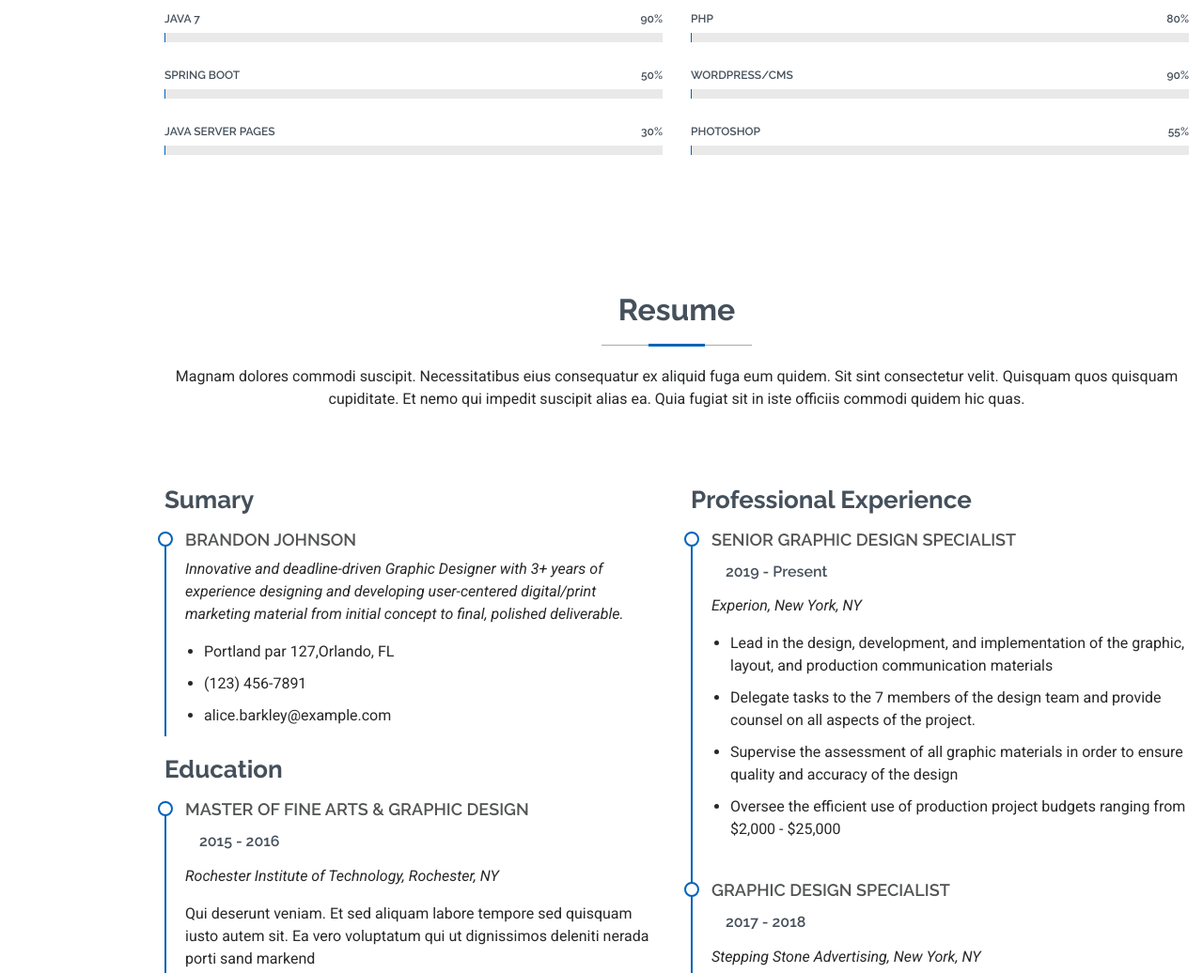
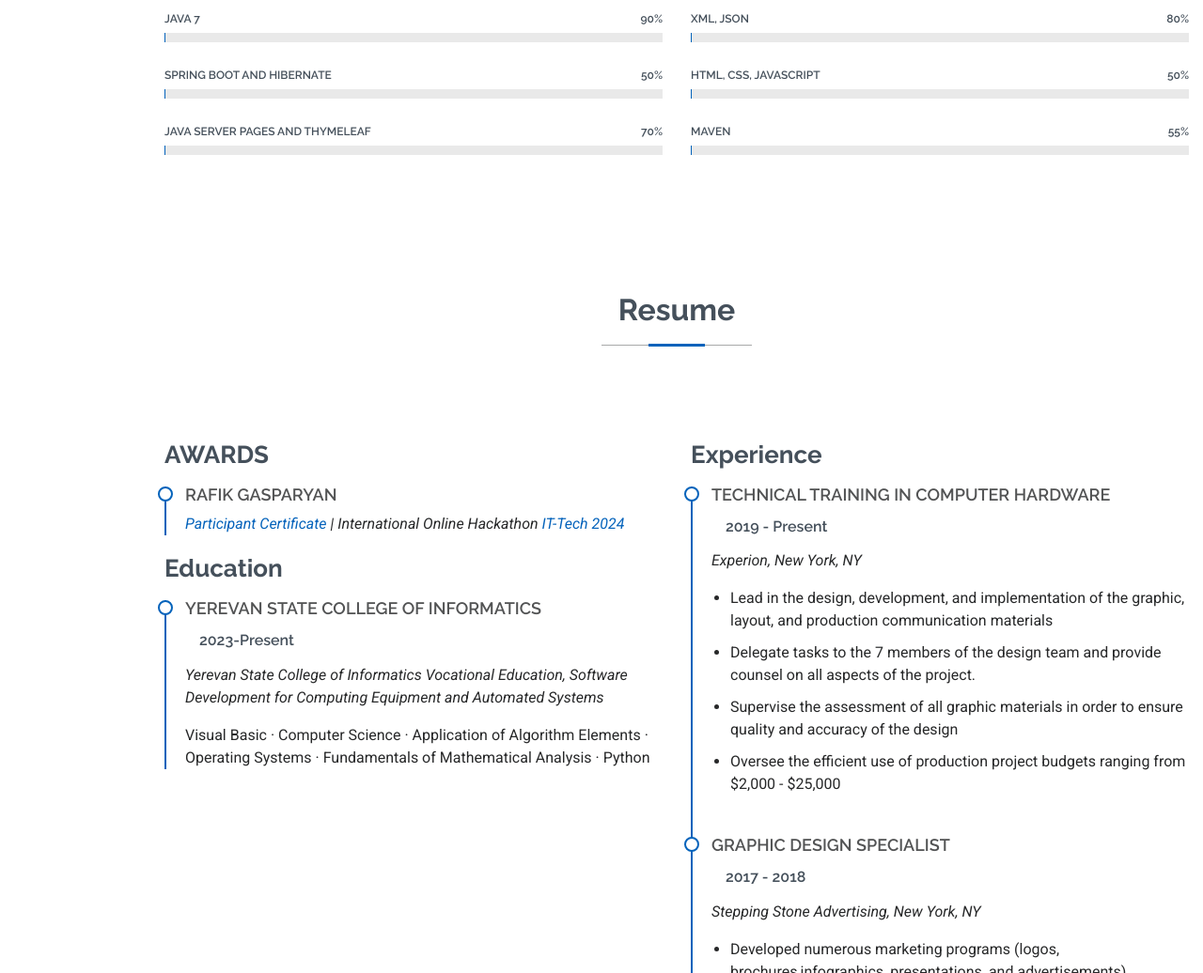
Before and after one commit to rafgasparyann/rafgasparyan.github.io, a plain HTML site: page index.html in a window 1280 px wide. Shown: the part 1640-2676 px from the top of the page at 94% size. Drawn offline with nearby package versions, Linux system fonts and the light colour scheme; a script that the page names is missing.

Commit message:
some changes

```diff
--- a/index.html
+++ b/index.html
@@ -208,7 +208,7 @@
                     </div><!-- End Skills Item -->
 
                     <div class="progress">
-                        <span class="skill"><span>Spring Boot</span> <i class="val">50%</i></span>
+                        <span class="skill"><span>Spring Boot and Hibernate</span> <i class="val">50%</i></span>
                         <div class="progress-bar-wrap">
                             <div class="progress-bar" role="progressbar" aria-valuenow="50" aria-valuemin="0"
                                  aria-valuemax="100"></div>
@@ -216,9 +216,9 @@
                     </div><!-- End Skills Item -->
 
                     <div class="progress">
-                        <span class="skill"><span>Java Server Pages</span> <i class="val">30%</i></span>
+                        <span class="skill"><span>Java Server Pages and Thymeleaf</span> <i class="val">70%</i></span>
                         <div class="progress-bar-wrap">
-                            <div class="progress-bar" role="progressbar" aria-valuenow="75" aria-valuemin="0"
+                            <div class="progress-bar" role="progressbar" aria-valuenow="70" aria-valuemin="0"
                                  aria-valuemax="100"></div>
                         </div>
                     </div><!-- End Skills Item -->
@@ -228,7 +228,7 @@
                 <div class="col-lg-6">
 
                     <div class="progress">
-                        <span class="skill"><span>PHP</span> <i class="val">80%</i></span>
+                        <span class="skill"><span>XML, JSON</span> <i class="val">80%</i></span>
                         <div class="progress-bar-wrap">
                             <div class="progress-bar" role="progressbar" aria-valuenow="80" aria-valuemin="0"
                                  aria-valuemax="100"></div>
@@ -236,17 +236,17 @@
                     </div><!-- End Skills Item -->
 
                     <div class="progress">
-                        <span class="skill"><span>WordPress/CMS</span> <i class="val">90%</i></span>
+                        <span class="skill"><span>HTML, CSS, JavaScript</span> <i class="val">50%</i></span>
                         <div class="progress-bar-wrap">
-                            <div class="progress-bar" role="progressbar" aria-valuenow="90" aria-valuemin="0"
+                            <div class="progress-bar" role="progressbar" aria-valuenow="50" aria-valuemin="0"
                                  aria-valuemax="100"></div>
                         </div>
                     </div><!-- End Skills Item -->
 
                     <div class="progress">
-                        <span class="skill"><span>Photoshop</span> <i class="val">55%</i></span>
+                        <span class="skill"><span>Maven</span> <i class="val">55%</i></span>
                         <div class="progress-bar-wrap">
-                            <div class="progress-bar" role="progressbar" aria-valuenow="55" aria-valuemin="0"
+                            <div class="progress-bar" role="progressbar" aria-valuenow="70" aria-valuemin="0"
                                  aria-valuemax="100"></div>
                         </div>
                     </div><!-- End Skills Item -->
@@ -265,9 +265,7 @@
         <!-- Section Title -->
         <div class="container section-title" data-aos="fade-up">
             <h2>Resume</h2>
-            <p>Magnam dolores commodi suscipit. Necessitatibus eius consequatur ex aliquid fuga eum quidem. Sit sint
-                consectetur velit. Quisquam quos quisquam cupiditate. Et nemo qui impedit suscipit alias ea. Quia fugiat
-                sit in iste officiis commodi quidem hic quas.</p>
+            <p></p>
         </div><!-- End Section Title -->
 
         <div class="container">
@@ -275,44 +273,27 @@
             <div class="row">
 
                 <div class="col-lg-6" data-aos="fade-up" data-aos-delay="100">
-                    <h3 class="resume-title">Sumary</h3>
+                    <h3 class="resume-title">AWARDS</h3>
 
                     <div class="resume-item pb-0">
-                        <h4>Brandon Johnson</h4>
-                        <p><em>Innovative and deadline-driven Graphic Designer with 3+ years of experience designing and
-                            developing user-centered digital/print marketing material from initial concept to final,
-                            polished deliverable.</em></p>
-                        <ul>
-                            <li>Portland par 127,Orlando, FL</li>
-                            <li>(123) 456-7891</li>
-                            <li>alice.barkley@example.com</li>
-                        </ul>
+                        <h4>Rafik Gasparyan</h4>
+                        <p><em><a href="https://drive.google.com/file/d/1xDd-6qtUsNgXV391qg8gvhKq1WVlFlyk/view?usp=sharing">Participant Certificate</a> | International Online Hackathon <a href="https://www.rksi.ru/it_tech2024">IT-Tech 2024</a></em></p>
                     </div><!-- Edn Resume Item -->
 
                     <h3 class="resume-title">Education</h3>
                     <div class="resume-item">
-                        <h4>Master of Fine Arts &amp; Graphic Design</h4>
-                        <h5>2015 - 2016</h5>
-                        <p><em>Rochester Institute of Technology, Rochester, NY</em></p>
-                        <p>Qui deserunt veniam. Et sed aliquam labore tempore sed quisquam iusto autem sit. Ea vero
-                            voluptatum qui ut dignissimos deleniti nerada porti sand markend</p>
-                    </div><!-- Edn Resume Item -->
-
-                    <div class="resume-item">
-                        <h4>Bachelor of Fine Arts &amp; Graphic Design</h4>
-                        <h5>2010 - 2014</h5>
-                        <p><em>Rochester Institute of Technology, Rochester, NY</em></p>
-                        <p>Quia nobis sequi est occaecati aut. Repudiandae et iusto quae reiciendis et quis Eius vel
-                            ratione eius unde vitae rerum voluptates asperiores voluptatem Earum molestiae consequatur
-                            neque etlon sader mart dila</p>
+                        <h4>Yerevan State College of Informatics</h4>
+                        <h5>2023-Present</h5>
+                        <p><em>Yerevan State College of Informatics Vocational Education, Software Development for Computing Equipment and Automated Systems</em></p>
+                        <p>Visual Basic · Computer Science · Application of Algorithm Elements · Operating Systems · Fundamentals of Mathematical Analysis · Python</p>
                     </div><!-- Edn Resume Item -->
 
                 </div>
 
                 <div class="col-lg-6" data-aos="fade-up" data-aos-delay="200">
-                    <h3 class="resume-title">Professional Experience</h3>
+                    <h3 class="resume-title">Experience</h3>
                     <div class="resume-item">
-                        <h4>Senior graphic design specialist</h4>
+                        <h4>Technical Training in Computer Hardware</h4>
                         <h5>2019 - Present</h5>
                         <p><em>Experion, New York, NY </em></p>
                         <ul>
```
